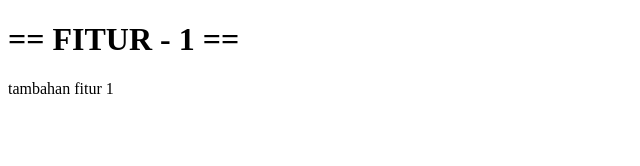
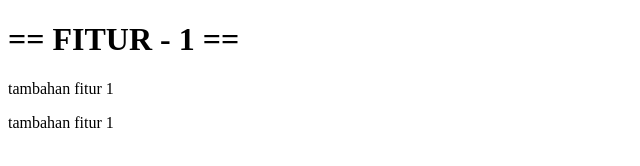
Before and after one commit to rifaalfadli/test, a plain HTML site: page index.html in a window 1280 px wide. Shown: the whole page, without its empty margins (0-640 px from the left). Drawn offline with Linux system fonts and the light colour scheme.

Commit message:
perubagan fitur-1

```diff
--- a/index.html
+++ b/index.html
@@ -8,5 +8,6 @@
   <body>
     <h1>== FITUR - 1 ==</h1>
     <p>tambahan fitur 1</p>
+    <p>tambahan fitur 1</p>
   </body>
 </html>
```
